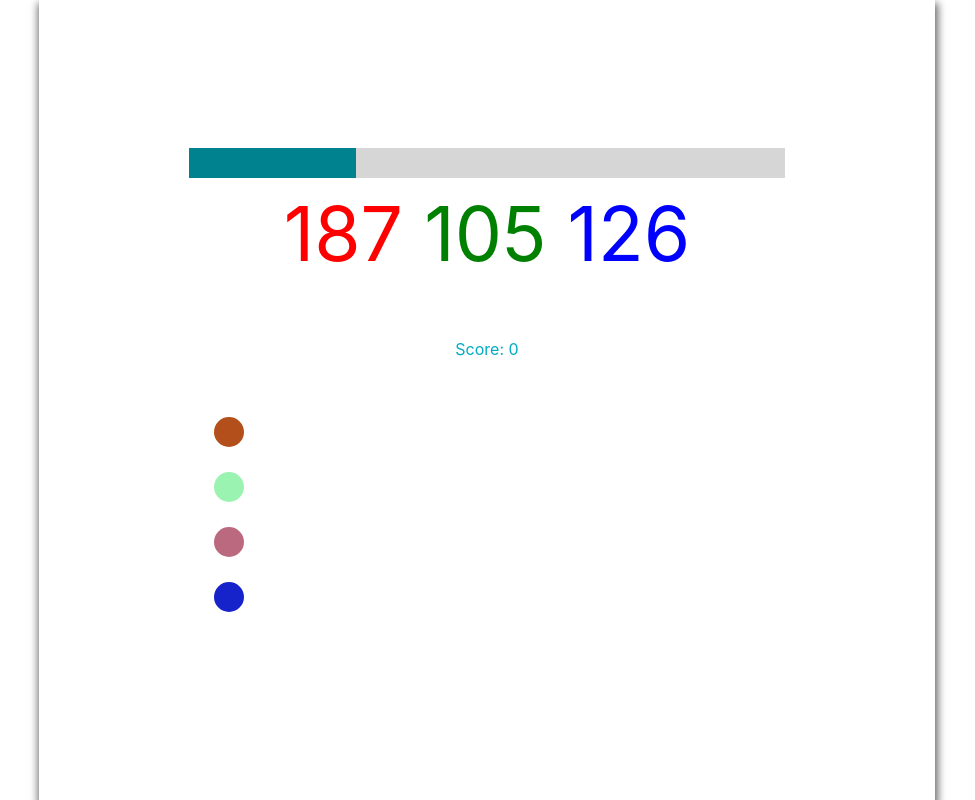
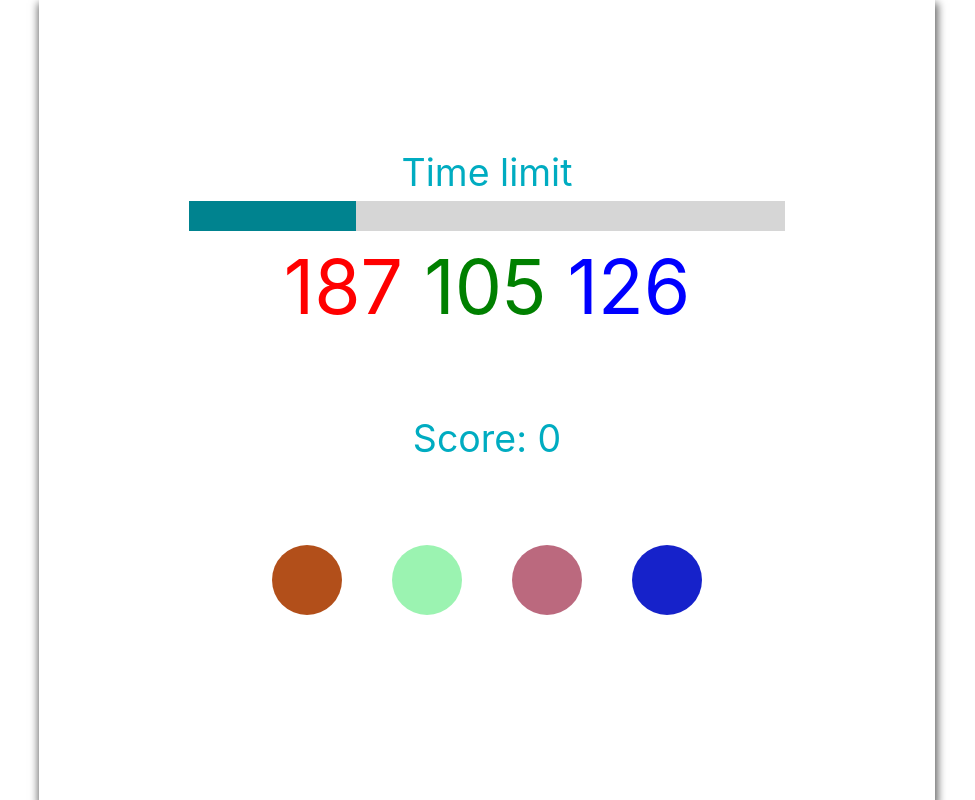
Before and after one commit to jcc98/RGB-Game, a plain HTML site: page index.html in a window 1280 px wide. Both pictures are taken after a click on the link "START". Shown: the whole page, without its empty margins (153-1128 px from the left). Drawn offline with Linux system fonts and the light colour scheme.

Commit message:
css changes

```diff
--- a/css/style.scss
+++ b/css/style.scss
@@ -19,6 +19,12 @@
 
 .title {
     color: #006064;
+}
+
+#ul {
+    display: flex;
+    justify-content: center;
+    align-content: center;
 }
 
 .rules {
@@ -55,11 +61,12 @@
     background-color: red;
     border-radius: 50%;
     margin: 25px;
-    padding: 15px;
+    padding: 35px;
     cursor: pointer;
     transition: .5s all;
     &:hover {
         opacity: .8;
+        transform: scale(1.3);
     }
     &:active {
         transform: scale(.7);
@@ -69,7 +76,12 @@
 
 #score {
     color: #00acc1;
-    font-size: 16px;
+    font-size: 2.5rem;
+}
+
+.time-limit {
+    color: #00acc1;
+    font-size: 2.5rem;
 }
 
 .game-over {
--- a/index.html
+++ b/index.html
@@ -20,6 +20,7 @@
     </div>
 
     <div id="game-ui" class="shadow container container-change">
+        <span class="time-limit">Time limit</span>
         <div id="myProgress">
             <div class="my-bar" id="myBar"></div>
         </div>
--- a/js/script.js
+++ b/js/script.js
@@ -90,6 +90,7 @@ match = `rgb(${rgbObj[0]}, ${rgbObj[1]}, ${rgbObj[2]})`;
 
 // Event listener when bullet is clicked
 ulTarget.addEventListener("click", (e) => {
+    if (e.target.value !== 0) return;
     if (e.target.style.backgroundColor === match) {
         score++;
         scoreDisplay.innerHTML = `Score: ${score}`;
```
Also changed, not shown: css/style.css, 1 other file.
